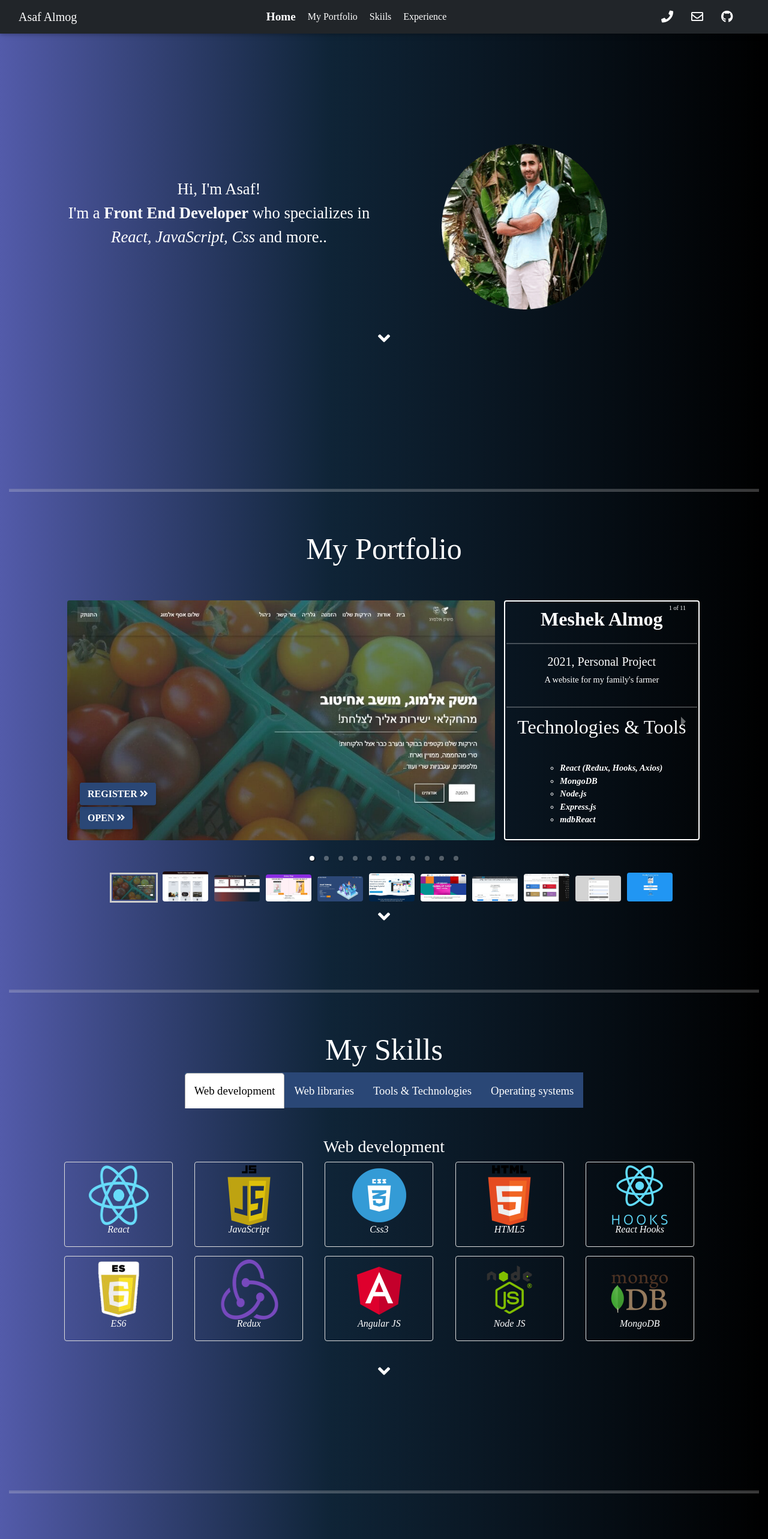
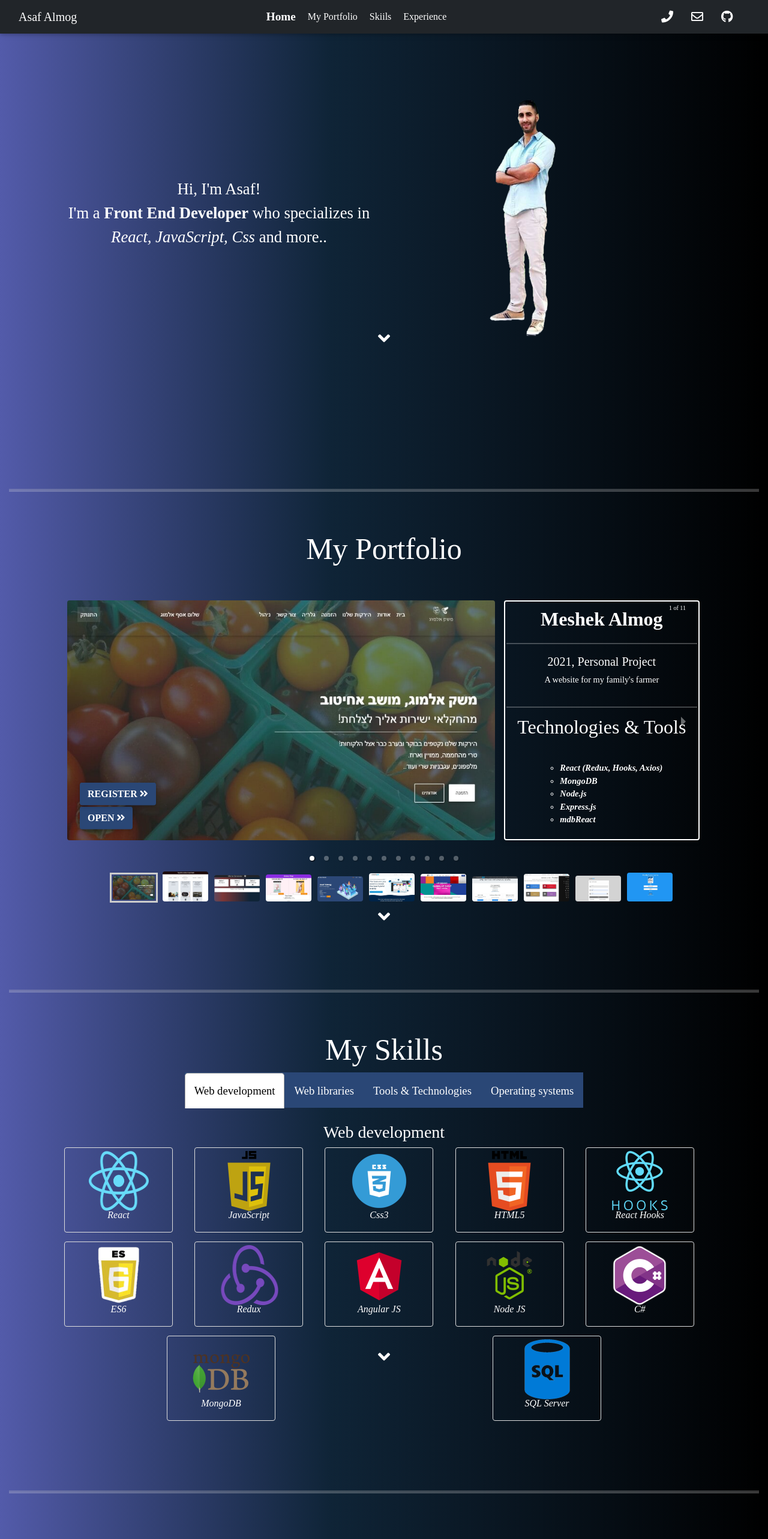
Before and after one commit to asaf6024/My-Portfolio, a React (Create React App) app: page / in a window 1280 px wide. Shown: the top 2566 px of the page at 60% size. Built offline with nearby package versions, Linux system fonts and the light colour scheme.

Commit message:
update styling

```diff
--- a/src/components/Landing/Landing.js
+++ b/src/components/Landing/Landing.js
@@ -13,7 +13,15 @@ const Landing = () => {
                                 {/* Find details about my Websites, Skiils and Experience below */}
                             </p>
                         </div>
-                        <img className='col-md-6 col-sm-12 landingImg' src="img/Asaf.png" alt='Asaf' />
+                        <img className='col-md-6 col-sm-12 landingImg' src="img/Asaf2.png" alt='Asaf' />
+
+                        {/* <MDBAnimation type="fadeOut" delay="3.8s" className="text-center arrowDown" id="arrowDownA">
+                            <img className='col-md-6 col-sm-12 landingImg' src="img/Asaf2.png" alt='Asaf' />
+                        </MDBAnimation>
+                        <MDBAnimation type="fadeIn" delay="2.5s" className="text-center arrowDown" id="arrowDownA">
+                            <img className='col-md-6 col-sm-12 landingImg' src="img/Asaf.png" alt='Asaf' />
+                        </MDBAnimation> */}
+
                         <MDBAnimation type="fadeIn" delay=".8s" className="text-center arrowDown" id="arrowDownA">
                             <a href="#websites">
                                 <i className="arrow bounce text-center fas fa-angle-down"></i>
@@ -24,7 +32,7 @@ const Landing = () => {
 
             </div>
 
-        </div>
+        </div >
     )
 }
 export default Landing
--- a/src/components/Landing/landing.css
+++ b/src/components/Landing/landing.css
@@ -8,7 +8,7 @@
 }
 img.col-md-6.col-sm-12.landingImg {
   position: absolute;
-  top: 30%;
+  top: 20%;
   right: 20%;
   /* border-radius: 0.25rem !important; */
   /* border-radius: 50% !important; */
--- a/src/pages/Skills/Skills.js
+++ b/src/pages/Skills/Skills.js
@@ -79,6 +79,7 @@ const Skiils = (props) => {
     const loadLibraries = () => libraries.map(library => {
         return (
             <Card
+                col='col-sm-4 col-lg-3'
                 name={library.name}
                 src={library.src}
             />
@@ -121,7 +122,6 @@ const Skiils = (props) => {
                                 <Tab>Tools & Technologies</Tab>
                                 <Tab>Operating systems</Tab>
                             </TabList>
-                            <br />
                             <br />
                             <TabPanel>
                                 <MDBRow className='col-sm-12 skillItem animated fadeIn'>
--- a/src/pages/Skills/skills.css
+++ b/src/pages/Skills/skills.css
@@ -56,6 +56,10 @@ i {
   text-align: center;
   margin-top: 7%;
 }
+.myCard.text-centercol-sm-4.col-md-3.col-lg-2:last-child,
+.myCard.text-centercol-sm-4.col-md-3.col-lg-2:nth-last-child(2) {
+  margin: auto;
+}
 .react-tabs__tab-panel--selected {
   height: 300px !important;
 }
--- a/src/pages/Websites/Websites.js
+++ b/src/pages/Websites/Websites.js
@@ -1,4 +1,5 @@
 import CarouselList from '../../components/MyCarousel/CarouselList'
+import MyCarousel from '../../components/MyCarousel/MyCarousel'
 import React from 'react'
 import websites from '../../dist/obj/websites'
 import './websites.css'
@@ -18,6 +19,9 @@ const Websites = (props) => {
                     <CarouselList
                         myObject={websites}
                     />
+                    {/* <MyCarousel
+                        myObject={websites}
+                    /> */}
                 </div>
             </div>
             <MDBAnimation type="fadeIn" delay=".8s" className="text-center arrowDown" id="arrowDownWebsites">
--- a/src/pages/Websites/websites.css
+++ b/src/pages/Websites/websites.css
@@ -44,6 +44,7 @@ p,
   .carouselData.text-center {
     background: #212529;
     width: 100%;
+    padding: 5px !important;
   }
   .card.cardOfWebsite {
     background: none !important;
```
Also changed, not shown: public/img/logos/c_sharp.png (added), src/dist/obj/libraries.js, src/dist/obj/technologies.js, src/dist/obj/tools.js.
